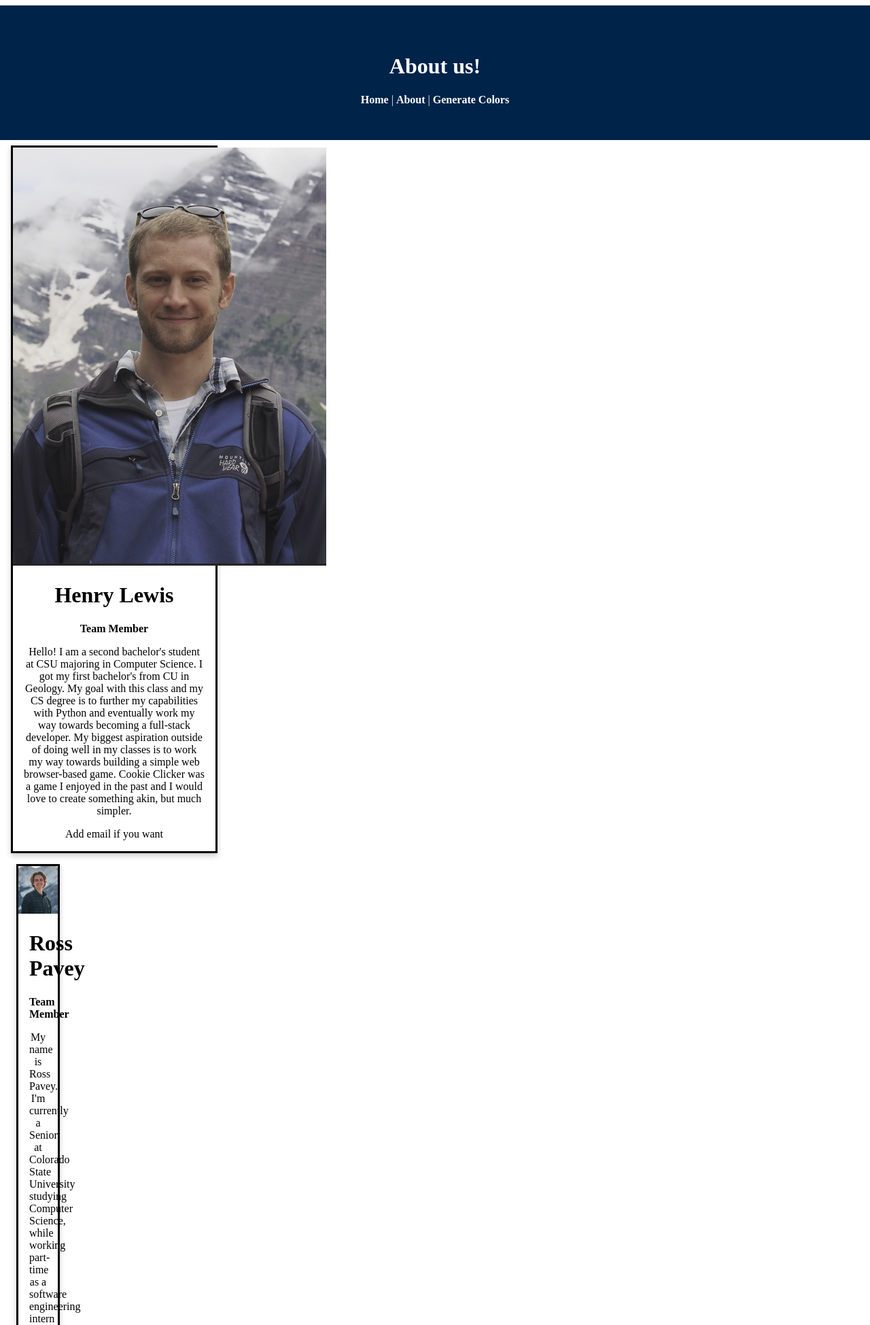
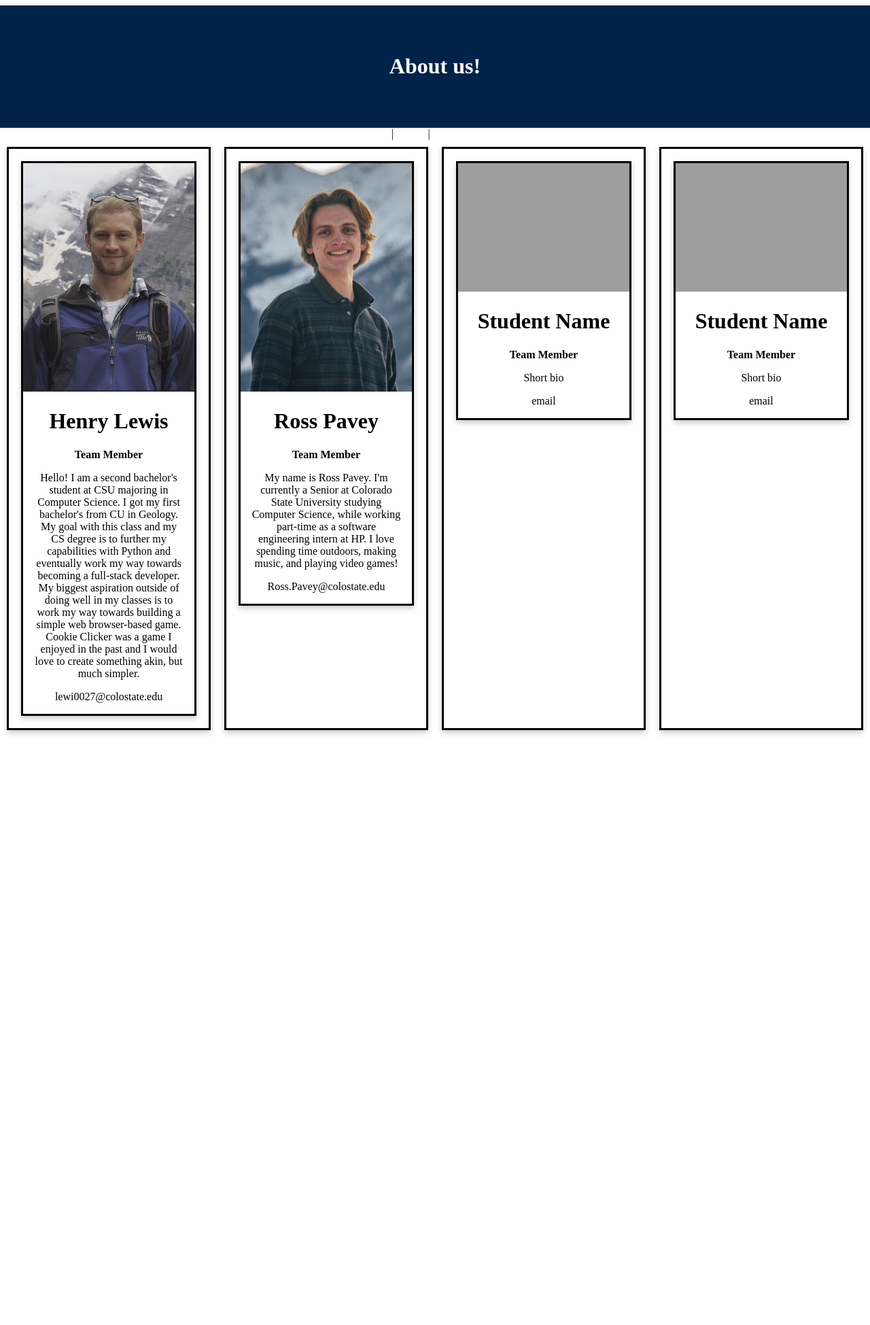
Before and after one commit to Lewi0027/t9, a PHP site: page /about.php in a window 1280 px wide. Shown: the top 1949 px of the page at 68% size. After the commit the page ends 1081 px from the top, so only its background shows below. Run offline with PHP 8.4, Linux system fonts and the light colour scheme; grey boxes are pictures that could not be loaded.

Commit message:
lewi007-UpdatingAboutPage

```diff
--- a/about.php
+++ b/about.php
@@ -9,22 +9,23 @@
 <body>
     <div class="top-banner">
         <h1>About us!</h1>
+    </div>
     <?php include 'navbar.php' ?>
-    </div>
     <div class="row">
         <div class="column">
             <div class="card">
-                <img id="henryLewisImg" src="content/hlewis_team_image.png" alt="HenryLewisPic">
+                <img id="henryLewisImg" src="content/hlewis_team_image.png" alt="HenryLewisPic" style="width: 100%;">
                 <div class="container">
                     <h1>Henry Lewis</h1>
                     <p class="title"><b>Team Member</b></p>
                     <p>Hello! I am a second bachelor's student at CSU majoring in Computer Science. I got my first bachelor's from CU in Geology. My goal with this class and my CS degree is to further my capabilities with Python and eventually work my way towards becoming a full-stack developer. My biggest aspiration outside of doing well in my classes is to work my way towards building a simple web browser-based game. Cookie Clicker was a game I enjoyed in the past and I would love to create something akin, but much simpler.</p>
-                    <p>Add email if you want</p>
+                    <p>lewi0027@colostate.edu</p>
+                </div>
             </div>
         </div>
         <div class="column">
             <div class="card">
-                <img src="./content/RossPavey_Headshot.jpg" alt="Ross Pavey" style="width: 100%;">
+                <img id= "rossPaveyImg" src="./content/RossPavey_Headshot.jpg" alt="RossPaveyPic" style="width: 100%;">
                 <div class="container">
                     <h1>Ross Pavey</h1>
                     <p class="title"><b>Team Member</b></p>
@@ -32,19 +33,10 @@
                     <p>Ross.Pavey@colostate.edu</p>
                 </div>
             </div>
-            <div class="column">
-                <div class="card">
-                <img src="./something" alt="Student Name" style="width: 100%;">
-                <div class="container">
-                    <h1>Student Name</h1>
-                    <p class="title"><b>Team Member</b></p>
-                    <p>Short bio</p>
-                    <p>email</p>
-                </div>
         </div>
         <div class="column">
             <div class="card">
-                <img src="./something" alt="Student Name" style="width: 100%;">
+                <img id= "teamMemberThreeImg" src="./something" alt="Student Name" style="width: 100%;">
                 <div class="container">
                     <h1>Student Name</h1>
                     <p class="title"><b>Team Member</b></p>
@@ -53,5 +45,17 @@
                 </div>
             </div>
         </div>
+        <div class="column">
+            <div class="card">
+                <img id= "TeamMemberThreeImg" src="./something" alt="Student Name" style="width: 100%;">
+                <div class="container">
+                    <h1>Student Name</h1>
+                    <p class="title"><b>Team Member</b></p>
+                    <p>Short bio</p>
+                    <p>email</p>
+                </div>
+            </div>
+        </div>
+    </div>
 </body>
 </html>
--- a/style.css
+++ b/style.css
@@ -37,11 +37,22 @@ header {
     color: white;
 }
 
+.row {
+    display: flex;
+    flex-wrap: wrap;
+    justify-content: center;
+    align-items: stretch;
+}
+
 .column {
-    float: left;
-    width: 25%;
-    margin-bottom: 16px;
-    padding: 0 8px;
+    flex: 1;
+    max-width: 25%;
+    margin: 10px;
+    padding: 10px;
+    box-sizing: border-box;
+    box-shadow: 0 4px 8px 0 rgba(0, 0, 0, 0.2);
+    background-color: white;
+    border: 3px solid black;
 }
 
 .card {
```
Also changed, not shown: content/RossPavey_Headshot.jpg. Lines whose indentation alone changed are shown as unchanged.
